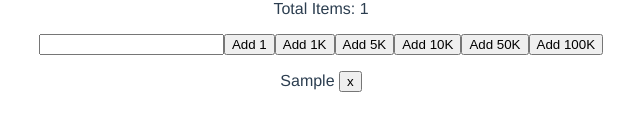
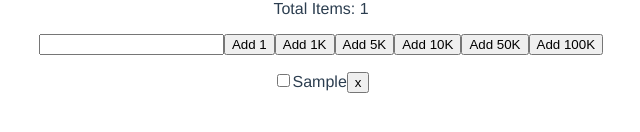
Before and after one commit to dave-hay/fairest-framework, a Vue app in the folder vue-app/: page / in a window 1280 px wide. Both pictures are taken after typing "Sample" into the empty fields and a click on the button "Add 1". Shown: the part 406-538 px from the top of the page, without its empty margins (319-959 px from the left). Built offline with nearby package versions, Linux system fonts and the light colour scheme.

Commit message:
vue: line-thru

```diff
--- a/vue-app/src/App.vue
+++ b/vue-app/src/App.vue
@@ -17,7 +17,7 @@ export default {
     addXItems(num) {
       let t0 = performance.now();
       for (let i = 0; i < num; i++) {
-        this.todos.push({ id: id++, text: this.newTodo });
+        this.todos.push({ id: id++, text: this.newTodo, status: false });
       }
       this.newTodo = "";
       let t1 = performance.now();
@@ -49,7 +49,8 @@ export default {
   </form>
   <ul>
     <li v-for="todo in todos" :key="todo.id">
-      {{ todo.text }}
+      <input type="checkbox" v-model="todo.status" />
+      <span :class="{ checked: todo.status }">{{ todo.text }}</span>
       <button @click="removeTodo(todo)">x</button>
     </li>
   </ul>
@@ -78,4 +79,7 @@ ul {
 a {
   color: #42b983;
 }
+.checked {
+  text-decoration: line-through;
+}
 </style>
```
